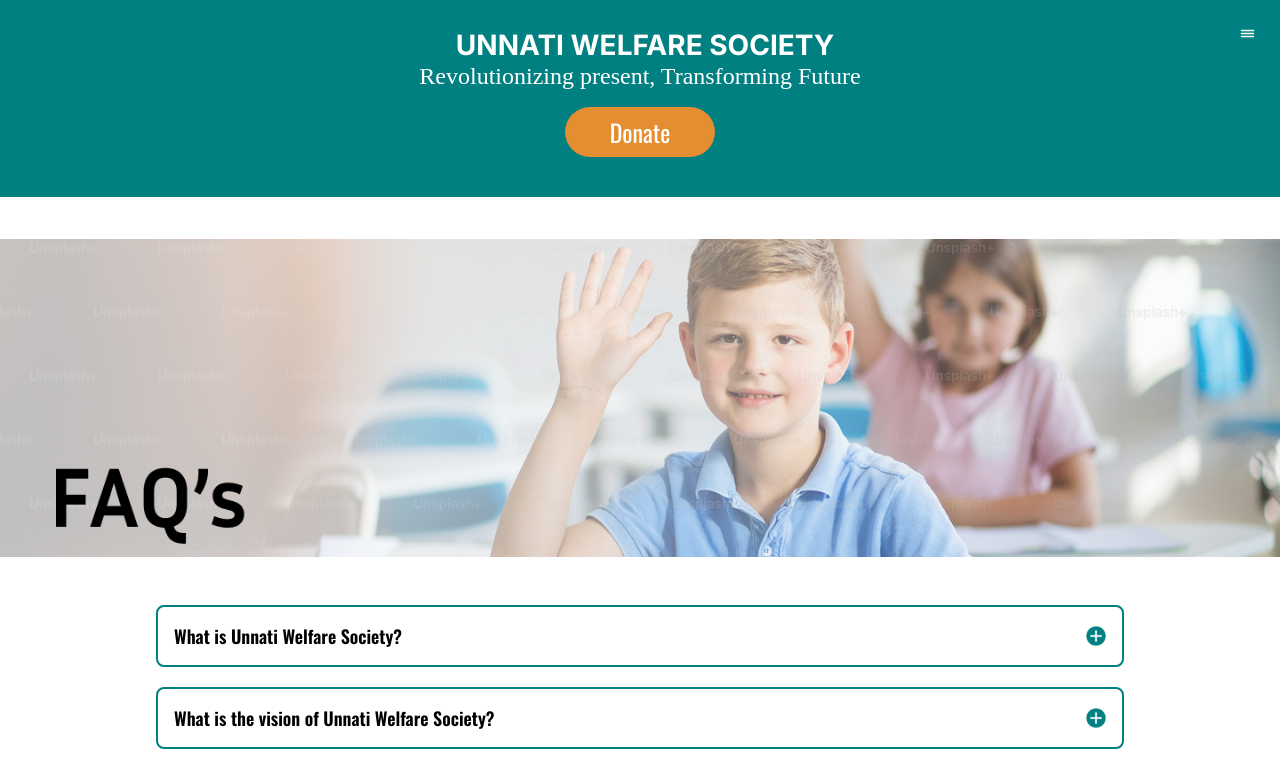
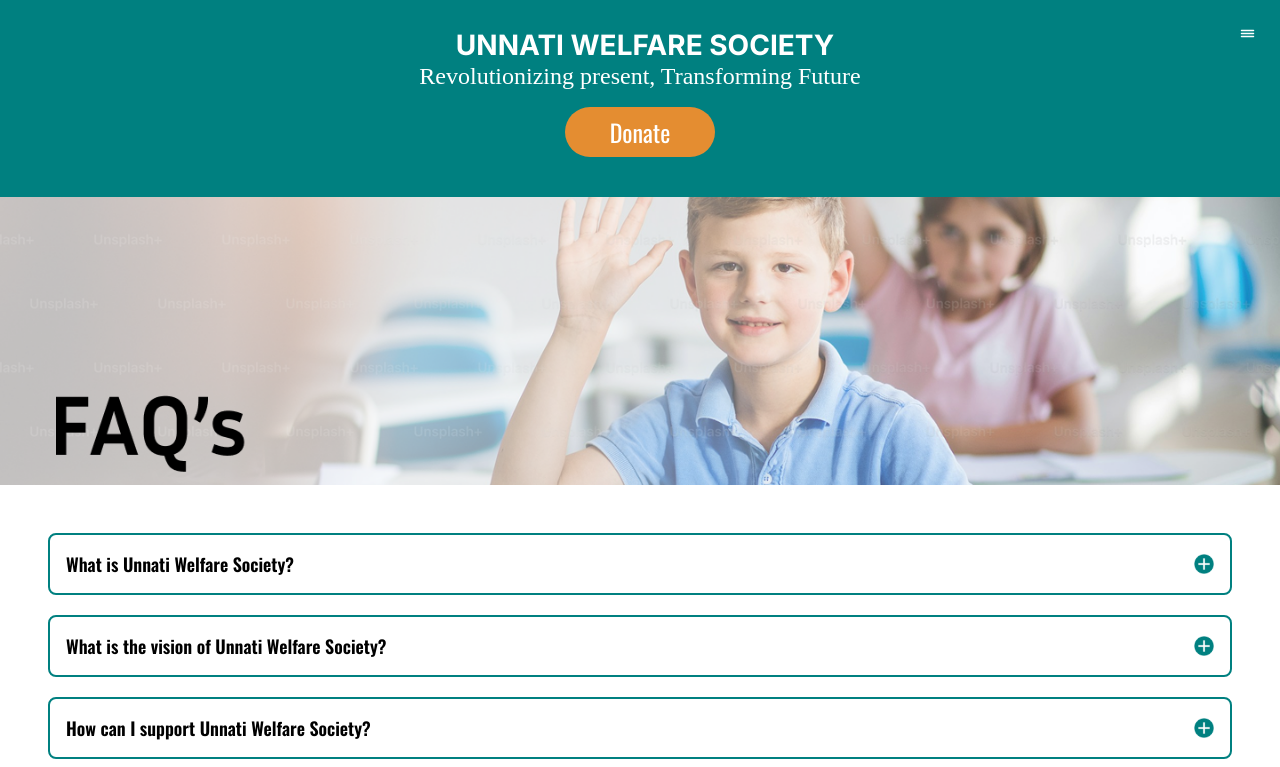
Before and after one commit to Web-Dev-Teams/Website.V2, a React (Create React App) app in the folder client/: page /faq in a window 1280 px wide. Shown: the top 767 px of the page. Built offline with nearby package versions, Linux system fonts and the light colour scheme; the HTML template or start-up script is replaced by a standard one; a web font is replaced by a local one.

Commit message:
fixed some styling issues

```diff
--- a/client/src/components/Contactus/Faq.css
+++ b/client/src/components/Contactus/Faq.css
@@ -1,7 +1,8 @@
 .faq-container {
-    width: min(90%, 1000px);
+    width: min(95%, 1400px);
     margin: 2rem auto;
     padding: 1rem;
+    transition: width 0.3s;
 }
 
 .faq-item {
--- a/client/src/components/Contactus/Faq.jsx
+++ b/client/src/components/Contactus/Faq.jsx
@@ -1,7 +1,9 @@
 import  { useState } from 'react';
+import useResponsive from '../../hooks/useResponsive';
 import './Faq.css'
 const Faq=()=>{
     const [activeQuestion,setActiveQuestion]=useState(null);
+    const isSmallScreen = useResponsive();
     const questionsAndAnswers=[
         {
             question:"What is Unnati Welfare Society?",
@@ -56,23 +58,30 @@
         // If the same question is clicked, close it. Otherwise, open the clicked question.
         setActiveQuestion(activeQuestion === index ? null : index);
     };
-
-
-    return(
-
-        <div>
-=           <img
+    return (
+        <div style={{
+            width: '100vw',
+            minWidth: '100vw',
+            maxWidth: '100vw',
+            margin: 0,
+            padding: 0,
+            overflowX: 'hidden',
+            boxSizing: 'border-box',
+        }}>
+            <img
                 src="/Group 427321218.png"
                 alt="FAQ Image"
                 style={{
-                    width: '100%',
+                    width: '100vw',
+                    minWidth: '100vw',
+                    maxWidth: '100vw',
                     height: 'auto',
-
-
-                    margin: 'clamp(1.5rem, 4vw, 3rem) 0 0 0',
+                    margin: isSmallScreen ? '56px 0 0 0' : 0,
                     display: 'block',
-                    objectFit: 'contain',
-                    transition: 'margin 0.3s ease-in-out'
+                    objectFit: 'cover',
+                    transition: 'margin 0.3s ease-in-out',
+                    padding: 0,
+                    boxSizing: 'border-box',
                 }}
             />
 
@@ -96,9 +105,8 @@
                     </div>
                 ))}
             </div>
-
         </div>
-    )
+    );
 }
 
-export default Faq
+export default Faq;
--- a/client/src/components/Contactus/contact_us.jsx
+++ b/client/src/components/Contactus/contact_us.jsx
@@ -25,7 +25,7 @@
       boxSizing: 'border-box',
     }}>
       <img
-        src="/Group 427321218.png"
+        src="Frame 2610660.png"
         alt="FAQ Image"
         style={{
           width: '100vw',
```
